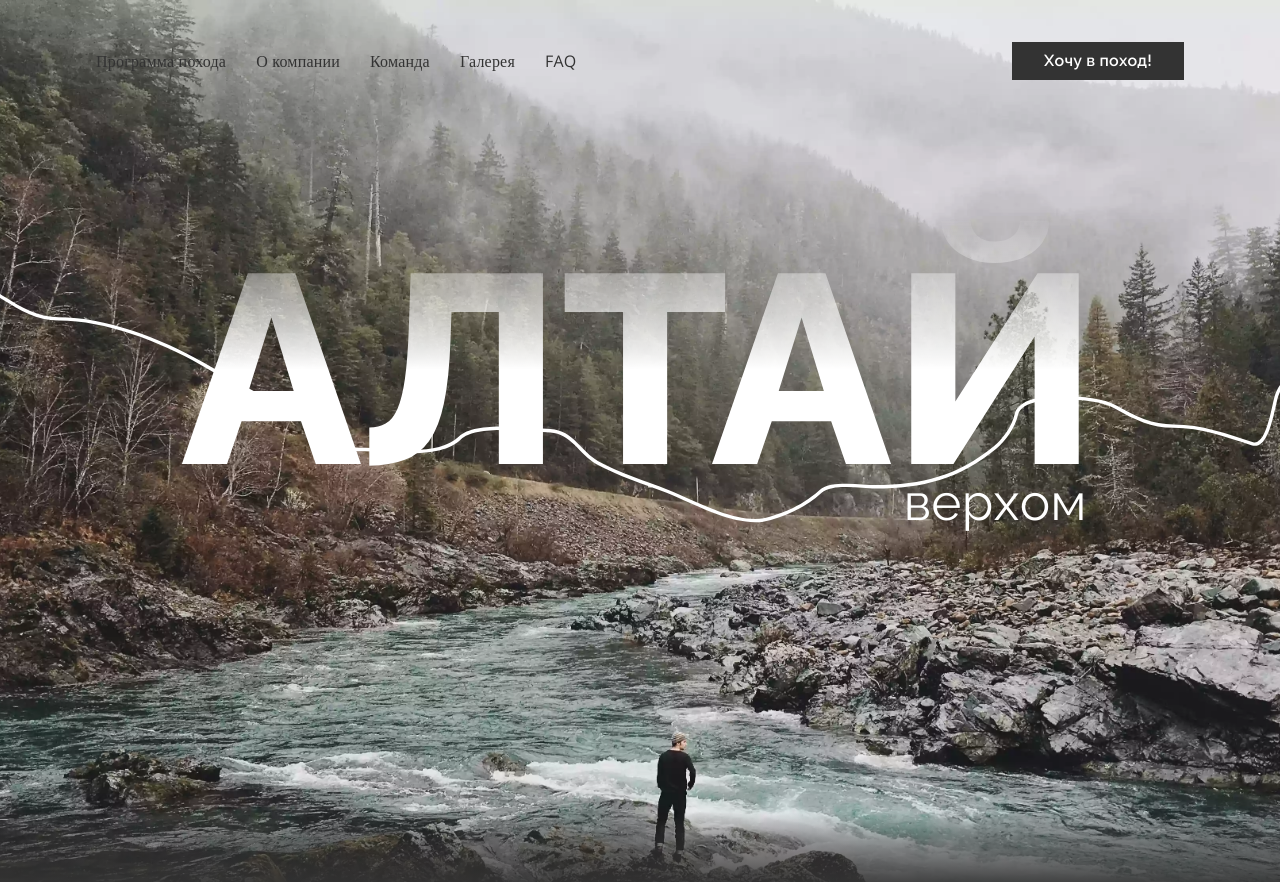
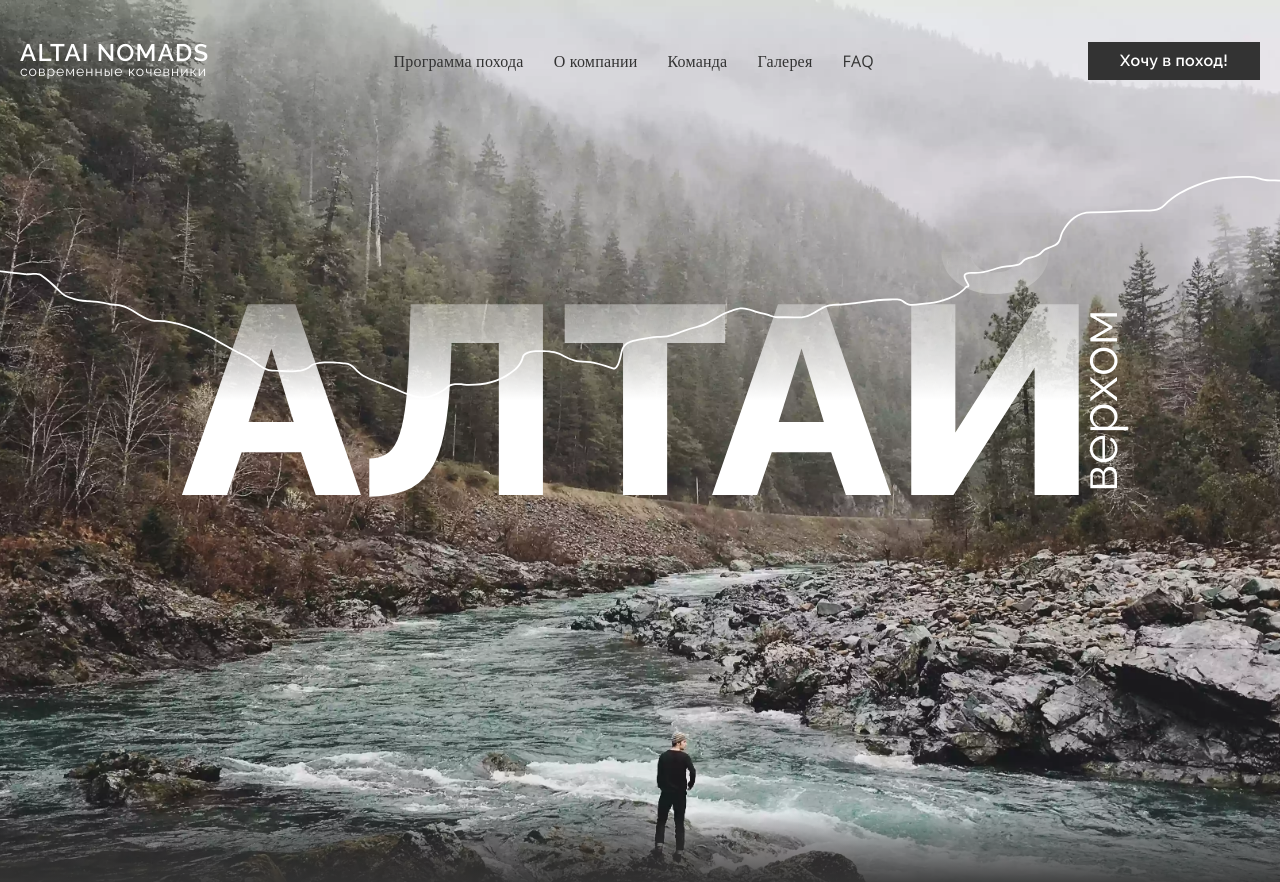
Before and after one commit to eimwe/altai, a website built with webpack: page src/index.html in a window 1280 px wide. Shown: the top 882 px of the page. Built offline with nearby package versions, Linux system fonts and the light colour scheme.

Commit message:
Header and banner section have been adapted to 1200px viewport width

```diff
--- a/src/styles/layout/_layout.scss
+++ b/src/styles/layout/_layout.scss
@@ -8,7 +8,7 @@
 }
 
 .wrapper {
-  max-width: 1440px;
+  max-width: 1240px;
   padding-inline: 1.8em;
   margin-inline: auto;
 }
@@ -18,3 +18,9 @@
     padding-inline: 6em;
   }
 }
+
+@media only screen and (min-width: 1200px) {
+  .wrapper {
+    padding-inline: 0;
+  }
+}
--- a/src/styles/modules/_logo.scss
+++ b/src/styles/modules/_logo.scss
@@ -15,3 +15,10 @@
     letter-spacing: var(--tracking-sublogo);
   }
 }
+
+@media only screen and (min-width: 1200px) {
+  .logo {
+    display: block;
+    align-self: end;
+  }
+}
--- a/src/styles/modules/_navbar.scss
+++ b/src/styles/modules/_navbar.scss
@@ -70,3 +70,15 @@
     }
   }
 }
+
+@media only screen and (min-width: 1200px) {
+  .navbar {
+
+    &__item {
+
+      &:first-of-type {
+        margin-left: auto;
+      }
+    }
+  }
+}
--- a/src/styles/sections/_banner.scss
+++ b/src/styles/sections/_banner.scss
@@ -99,3 +99,23 @@
     }
   }
 }
+
+@media only screen and (min-width: 1200px) {
+  .banner {
+    background-image: url('../images/shapes/path-desktop.svg'),
+                      url('../images/backgrounds/banner-bg.webp');
+    background-position-x: 0, 40%;
+    background-position-y: 26%, 0;
+
+    &__heading {
+      flex-direction: row;
+    }
+
+    &__subtitle {
+      writing-mode: vertical-rl;
+      align-self: center;
+      line-height: 0;
+      transform: scale(-1, -1);
+    }
+  }
+}
```
